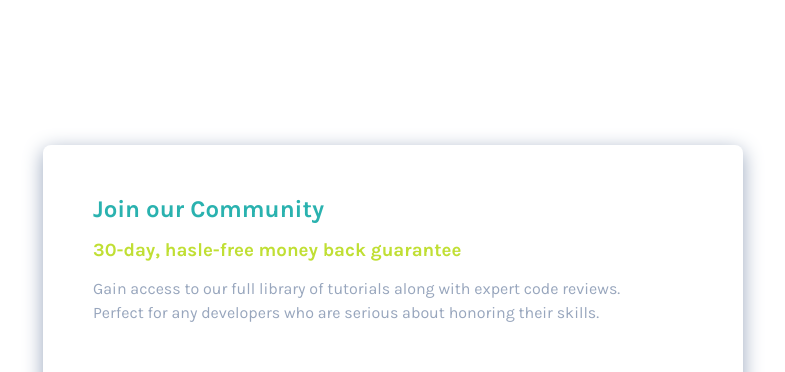
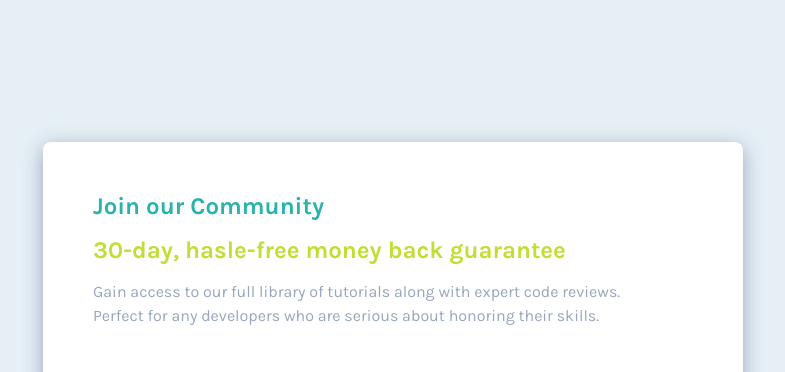
Before and after one commit to OlaoluwaVincent/single-price-grid-component-master, a plain HTML site: page index.html in a window 1280 px wide. Shown: the top 372 px of the page, without its empty margins (247-1032 px from the left). Drawn offline with Linux system fonts and the light colour scheme.

Commit message:
ReadMe update

```diff
--- a/index.html
+++ b/index.html
@@ -24,13 +24,14 @@
 		<title>Frontend Mentor | Single Price Grid Component</title>
 	</head>
 	<body>
+		<main>
 			<section id="section">
 				<!-- Top Section -->
 				<div class="top">
 					<h1>Join our Community</h1>
-				<h3 class="top__subtitle">
+					<h2 class="top__subtitle">
 						30-day, hasle-free money back guarantee
-				</h3>
+					</h2>
 					<p class="top__lead-paragraph">
 						Gain access to our full library of tutorials along with
 						expert code reviews.
@@ -44,7 +45,9 @@
 				<article id="article">
 					<!-- Card with signup -->
 					<div class="subscription">
-					<h3 class="subscription__title">Monthly Subscription</h3>
+						<h3 class="subscription__title">
+							Monthly Subscription
+						</h3>
 						<p class="subscription__duration">
 							<span class="subscription__duration-price">$29</span
 							>&nbsp; per month
@@ -64,7 +67,9 @@
 							<li class="reasons__list-item">
 								Peer & expert code review
 							</li>
-						<li class="reasons__list-item">Coding excercises</li>
+							<li class="reasons__list-item">
+								Coding excercises
+							</li>
 							<li class="reasons__list-item">
 								Access to our GitHub repos
 							</li>
@@ -77,15 +82,6 @@
 					</div>
 				</article>
 			</section>
-		<!-- <footer>
-			<p class="attribution">
-				Challenge by
-				<a
-					href="https://www.frontendmentor.io?ref=challenge"
-					target="_blank"
-					>Frontend Mentor</a
-				>. Coded by <a href="#">Your Name Here</a>.
-			</p>
-		</footer> -->
+		</main>
 	</body>
 </html>
--- a/styles.scss
+++ b/styles.scss
@@ -20,6 +20,7 @@ body {
 	justify-content: center;
 	flex-direction: column;
 	font-family: 'Karla', sans-serif;
+	background: var(--Light-Gray);
 }
 
 h1 {
```
Also changed, not shown: styles/styles.min.css, 2 other files. Lines whose indentation alone changed are shown as unchanged.
